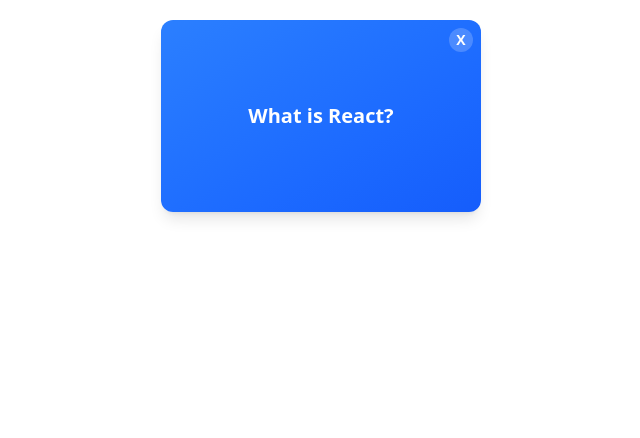
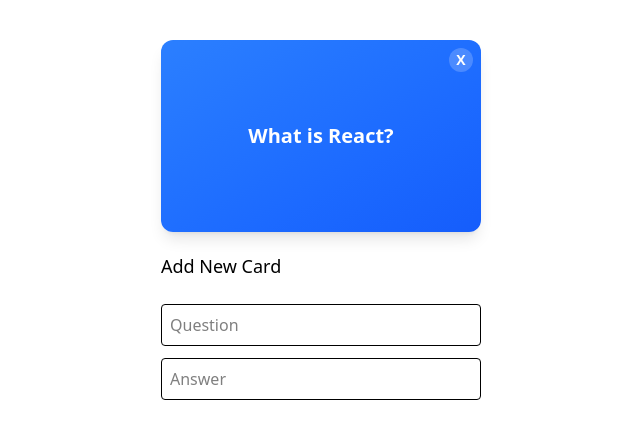
Before and after one commit to seanozalpasan/react-workshop-2025, a React (Vite) app: page /flashcards in a window 1280 px wide. Shown: the top 438 px of the page, without its empty margins (319-959 px from the left). Built offline with nearby package versions, Linux system fonts and the light colour scheme.

Commit message:
Add Card

```diff
--- /dev/null
+++ b/src/components/AddCardModal.jsx
@@ -0,0 +1,33 @@
+import { useState } from "react";
+
+export default function AddCardModal({ onAddCard }) {
+  const [question, setQuestion] = useState("");
+  const [answer, setAnswer] = useState("");
+
+  const handleSubmit = (e) => {
+
+  };
+
+  return (
+    <div className="m-5 flex flex-col gap-3 w-80">
+      <h3 className="text-lg font-medium mb-3">Add New Card</h3>
+
+        <input
+          value={question}
+          onChange={(e) => setQuestion(e.target.value)}
+          placeholder="Question"
+          className="w-full p-2 border rounded focus:outline-none focus:ring-2 focus:ring-blue-400"
+          required
+        />
+
+        <input
+          value={answer}
+          onChange={(e) => setAnswer(e.target.value)}
+          placeholder="Answer"
+          className="w-full p-2 border rounded focus:outline-none focus:ring-2 focus:ring-blue-400"
+          required
+        />
+
+    </div>
+  );
+}
--- a/src/components/Flashcard.jsx
+++ b/src/components/Flashcard.jsx
@@ -18,7 +18,7 @@
   };
 
   return (
-    <div className="w-80 h-48 cursor-pointer" onClick={flipCard}>
+    <div className="w-80 h-48 cursor-pointer mt-5" onClick={flipCard}>
       <div className={`relative w-full h-full transition-transform duration-700 transform-style-preserve-3d ${showAnswer ? 'rotate-y-180' : ''}`}>
         {/* Front of card */}
         <div className="absolute inset-0 w-full h-full backface-hidden bg-gradient-to-br from-blue-500 to-blue-600 rounded-xl shadow-lg flex items-center justify-center p-6">
--- a/src/pages/FlashcardPage.jsx
+++ b/src/pages/FlashcardPage.jsx
@@ -9,6 +9,7 @@
 import { useState } from "react";
 import PageTitle from "../components/PageTitle";
 import Flashcard from "../components/Flashcard";
+import AddCardModal from "../components/AddCardModal";
 
 export default function FlashcardPage() {
 
@@ -19,8 +20,15 @@
     setCards(newCards);
   }
 
+  function handleAddCard(newCard) {
+    // Add the new card to the existing list of cards
+  }
+
   return (
     <div className="flex flex-col items-center m-5">
+      {/* TODO: Add a title for the page here.
+          Hint: we have a PageTitle component we used in the last section */}
+
       {
         cards.length === 0 ? (
           <p>No flashcards available. Please add some!</p>
@@ -35,6 +43,9 @@
           ))
         )
       }
+
+      <AddCardModal onAddCard={handleAddCard} />
+
     </div>
   )
 }
```
